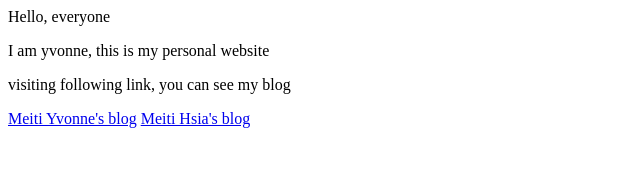
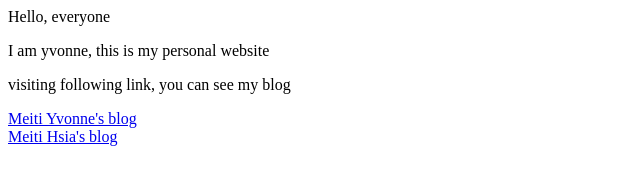
Before and after one commit to yvonnehisa/yvonnehisa.github.io, a plain HTML site: page index.html in a window 1280 px wide. Shown: the whole page, without its empty margins (0-640 px from the left). Drawn offline with Linux system fonts and the light colour scheme.

Commit message:
Update index.html

```diff
--- a/index.html
+++ b/index.html
@@ -2,5 +2,5 @@
 <p>I am yvonne, this is my personal website</p>
 <p> visiting following link, you can see my blog </p>
 
-<a href="https://YvonneDaHsia.github.io">Meiti Yvonne's blog</a>
-<a href="https://dada543968.wordpress.com"> Meiti Hsia's blog</a>
+<div><a href="https://YvonneDaHsia.github.io">Meiti Yvonne's blog</a></div>
+<div><a href="https://dada543968.wordpress.com"> Meiti Hsia's blog</a></div>
```
